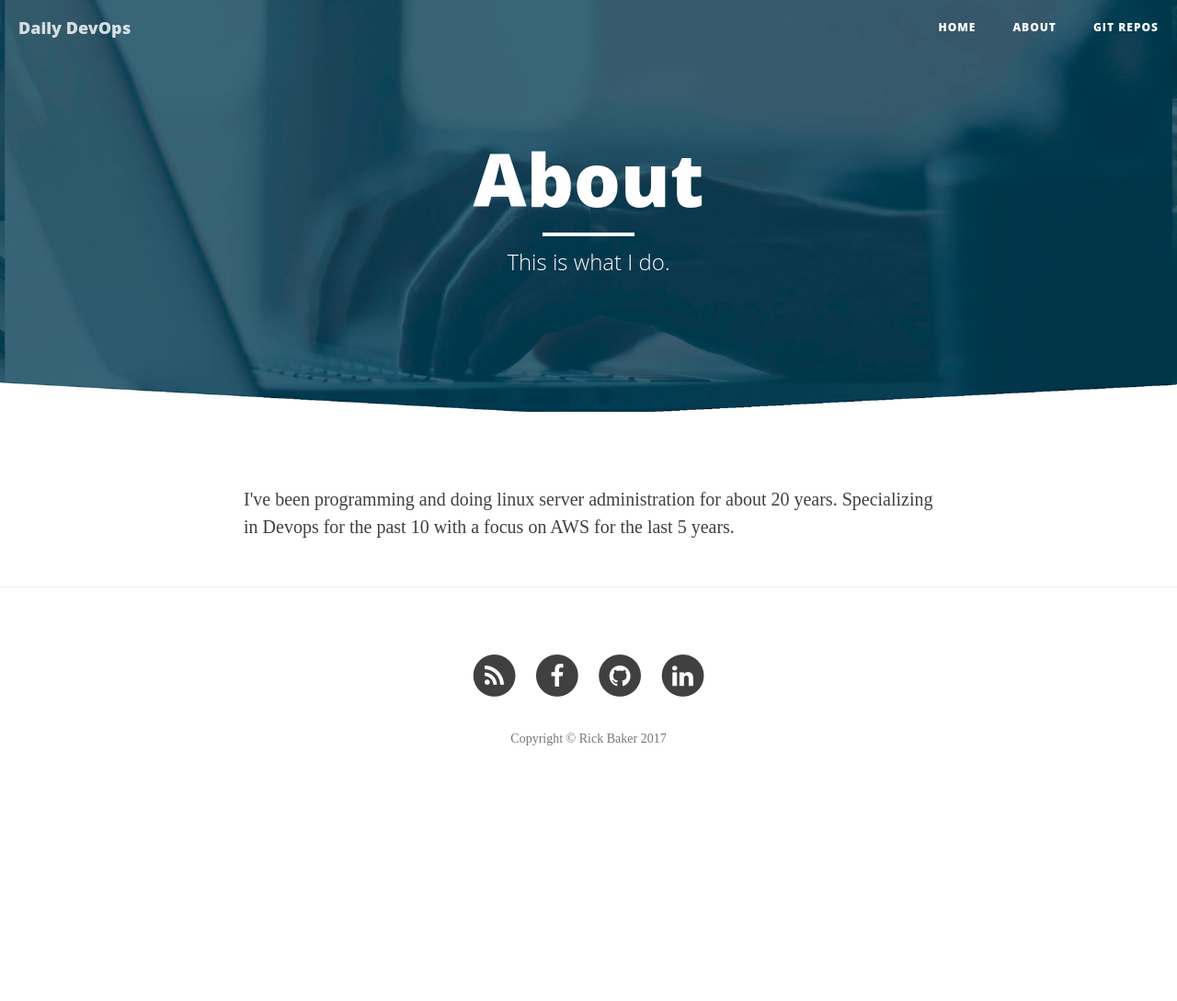
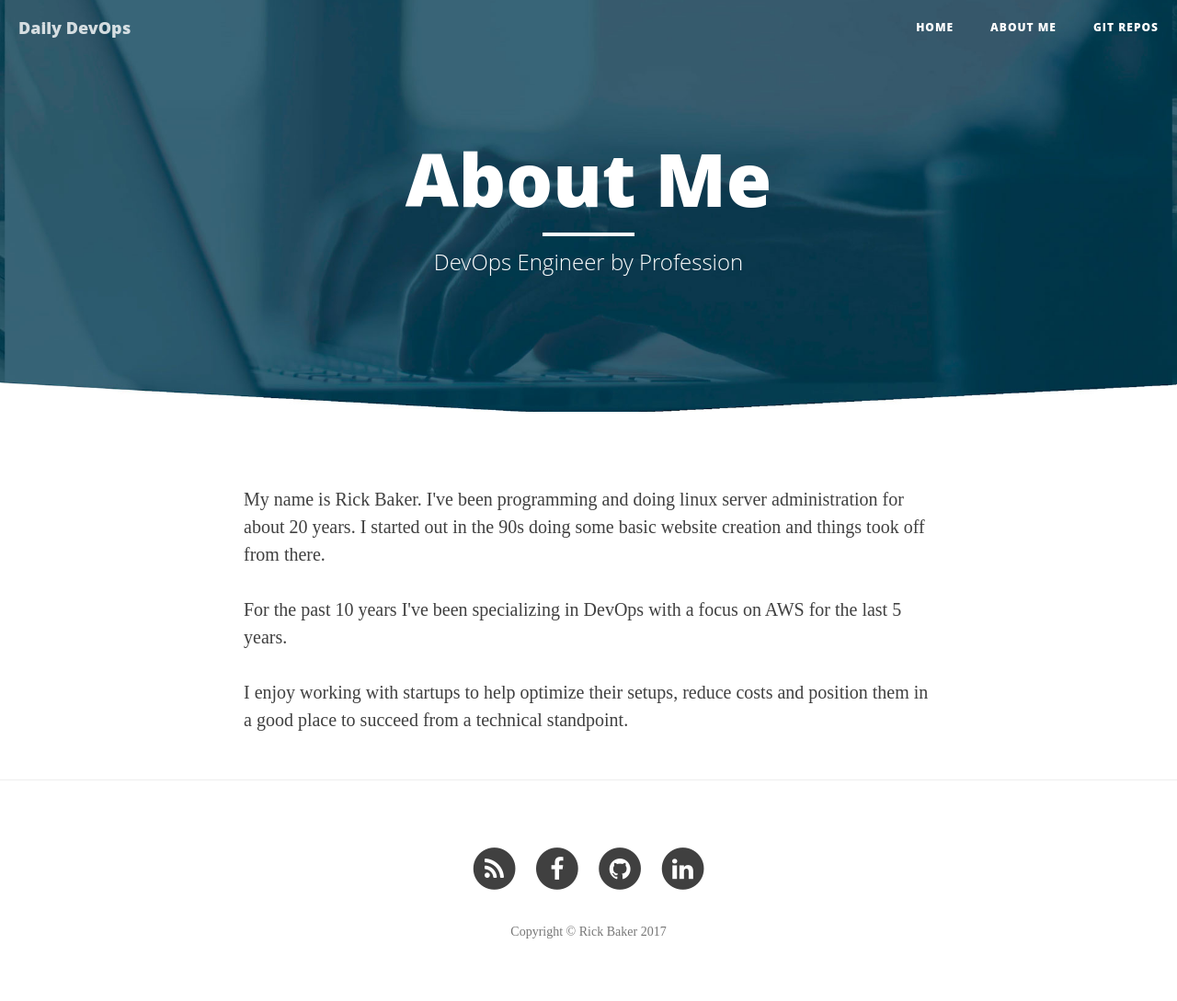
Before and after one commit to ricktbaker/ricktbaker.github.io, a Jekyll site: the page built from about.html, in a window 1280 px wide. Shown: the whole page at 92% size. Built offline with Jekyll 4.4.1, drawn with Linux system fonts in a browser that asks for light colours; nearby versions of some CDN libraries; some web fonts are replaced; before the commit the page ends 900 px from its top, so only the background shows below that.

Commit message:
initial checkin

```diff
--- a/about.html
+++ b/about.html
@@ -1,8 +1,12 @@
 ---
 layout: page
-title: "About"
-description: "This is what I do."
+title: "About Me"
+description: "DevOps Engineer by Profession"
 header-img: "img/about-bg.jpg"
 ---
 
-<p>I've been programming and doing linux server administration for about 20 years.   Specializing in Devops for the past 10 with a focus on AWS for the last 5 years.</p>
+<p>My name is Rick Baker.   I've been programming and doing linux server administration for about 20 years.   I started out in the 90s doing some basic website creation and things took off from there.</p>
+
+<p>For the past 10 years I've been specializing in DevOps with a focus on AWS for the last 5 years.</p>
+
+<p>I enjoy working with startups to help optimize their setups, reduce costs and position them in a good place to succeed from a technical standpoint.</p>
```
